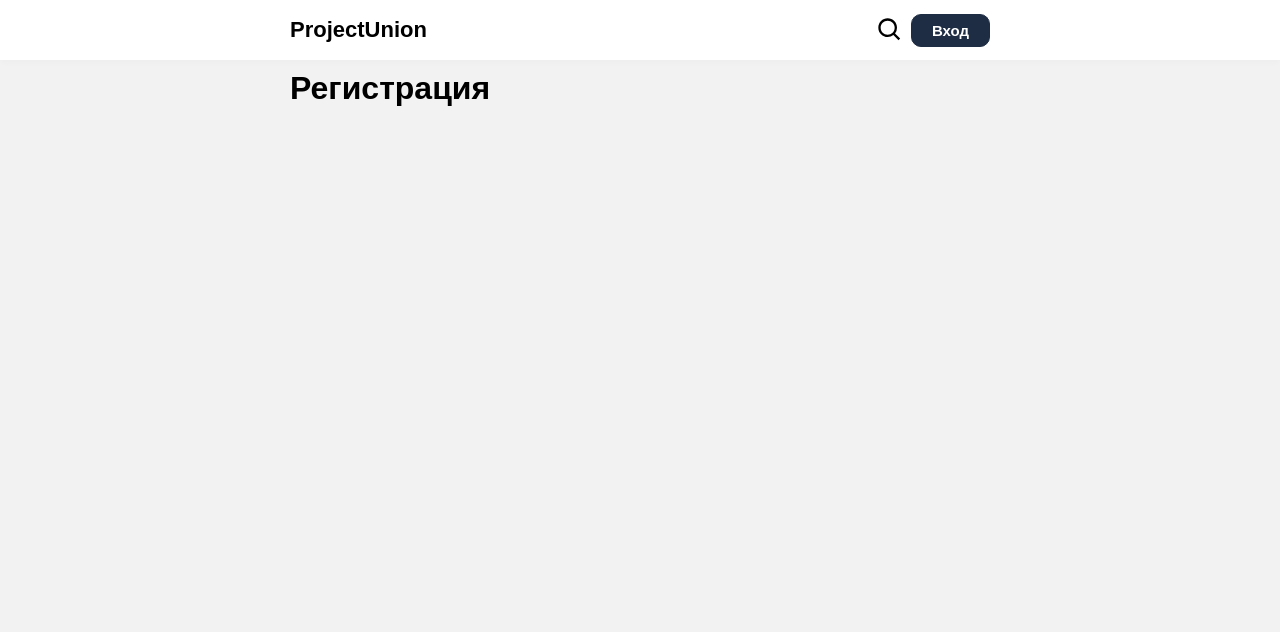
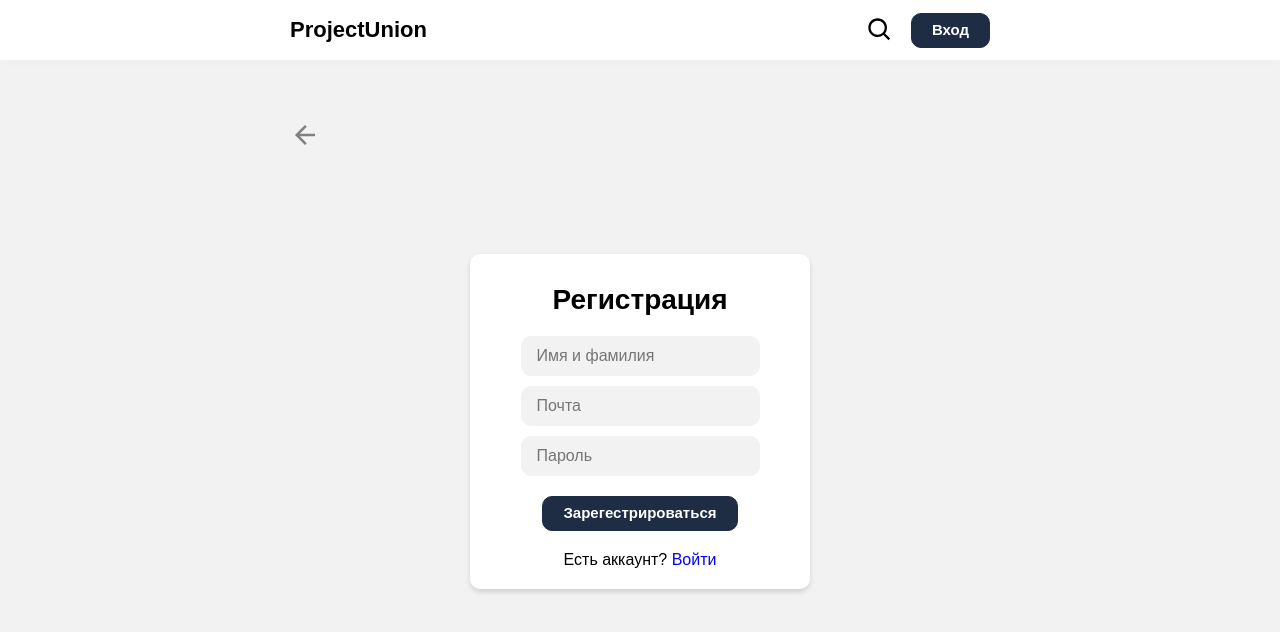
Before and after one commit to NovaLinea/project-frontend-nextjs, a Next.js app: page /signup in a window 1280 px wide. Shown: the top 632 px of the page. Built offline with nearby package versions, Linux system fonts and the light colour scheme.

Commit message:
Added signin and signup pages

```diff
--- a/components/Header/Header.module.scss
+++ b/components/Header/Header.module.scss
@@ -18,6 +18,7 @@
                 text-decoration: none;
                 font-size: 22px;
                 color: $app-black-color;
+                cursor: pointer;
             }
         }
 
@@ -30,6 +31,10 @@
 
             .search:hover, .notifications:hover {
                 opacity: 0.8;
+            }
+
+            Button {
+                margin-left: 10px;
             }
 
             .profile__icon {
--- a/components/MainLayout/MainLayout.module.scss
+++ b/components/MainLayout/MainLayout.module.scss
@@ -1,7 +1,7 @@
 @import "../../styles/vars";
 
 .content {
-    max-width: 700px;
+    max-width: $app-max-width;
     margin: 0 auto;
 }
 
--- a/components/UI/Button/Button.module.scss
+++ b/components/UI/Button/Button.module.scss
@@ -1,7 +1,9 @@
 @import "../../../styles/vars";
 
 .default {
-    padding: 7px 20px;
+    display: inline-block;
+    padding: 0 20px;
+    height: 35px;
     font-size: 15px;
     font-weight: bold;
     border: 1.5px solid $app-blue-color;
@@ -11,6 +13,12 @@
     -o-transition: all 0.1s ease-out;
     -webkit-transition: all 0.1s ease-out;
     transition: all 0.1s ease-out;
+}
+
+.default:before {
+    content: "";
+    vertical-align: middle;
+    height: 100%;
 }
 
 .fill {
--- a/components/UI/Input/Input.module.scss
+++ b/components/UI/Input/Input.module.scss
@@ -1,4 +1,4 @@
-@import "../../../styles/App.scss";
+@import "../../../styles/vars.scss";
 
 .Inpt {
     padding: 10px 15px;
--- a/components/UI/Input/index.jsx
+++ b/components/UI/Input/index.jsx
@@ -1,9 +1,7 @@
 import classes from './Input.module.scss'
 
-const Input = (props) => {
+export const Input = (props) => {
     return (
       <input className={classes.Inpt} {...props}/>
     );
 };
-
-export default Input;
--- a/pages/_app.js
+++ b/pages/_app.js
@@ -1,6 +1,6 @@
 import '../styles/globals.scss'
-import {useContext} from 'react'
-import {Context} from "../contexts/AuthContext";
+import { useContext } from 'react'
+import { Context } from "../contexts/AuthContext";
 import { Header } from '../components/Header';
 import { Sidebar } from '../components/Sidebar';
 import { MainLayout } from '../components/MainLayout';
--- a/pages/popular.js
+++ b/pages/popular.js
@@ -1,5 +1,4 @@
 import Head from 'next/head'
-
 
 export default function Popular() {
     return(
--- a/pages/signup.js
+++ b/pages/signup.js
@@ -1,14 +1,70 @@
+import { useState, useContext } from 'react'
+import { Context } from "../contexts/AuthContext";
 import Head from 'next/head'
+import Link from "next/link";
+import { useRouter } from 'next/router';
+import clsx from "clsx"
+import styles from "../styles/Signup.module.scss";
+import { IoMdArrowBack } from "react-icons/io";
+import { Input } from '../components/UI/Input';
+import { Button } from '../components/UI/Button';
 
 export default function Signup() {
-    return(
-        <div className='signin'>
+    const {store} = useContext(Context);
+    const router = useRouter();
+    const [name, setName] = useState('');
+    const [email, setEmail] = useState('');
+    const [password, setPassword] = useState('');
+
+    const signUp = () => {
+        if (name === '' || email === '' || password === '') {
+            //showSnackbar('Вы заполнили не все поля', 'error');
+        }
+        else {
+            store.signup(name, email, password);
+            setEmail('');
+            setName('');
+            setPassword('');
+        }
+	}
+
+    return (
+        <div className={styles.signup}>
             <Head>
 				<title>Регистрация</title>
 				<link rel="icon" href="/favicon.ico" />
 			</Head>
 
-            <h1>Регистрация</h1>
+            <Link href="/">
+                <IoMdArrowBack className={clsx(styles.back, 'fw-bold')} />
+            </Link>
+
+            <div className={styles.form}>
+                <h2>Регистрация</h2>
+
+                <Input
+                    value={name}
+                    onChange={e => setName(e.target.value)}
+                    placeholder='Имя и фамилия'
+                />
+                <br/>
+                <Input
+                    value={email}
+                    onChange={e => setEmail(e.target.value)}
+                    placeholder='Почта'
+                />
+                <br/>
+                <Input
+                    value={password}
+                    onChange={e => setPassword(e.target.value)}
+                    type='password'
+                    placeholder='Пароль'
+                />
+                <br/>
+                <Button mode='fill' onClick={signUp}>Зарегестрироваться</Button>
+
+                <p>Есть аккаунт? <span onClick={() => router.push("/signin")}>Войти</span></p>
+            </div>
         </div>
     );
 }
--- /dev/null
+++ b/styles/Signup.module.scss
@@ -0,0 +1,45 @@
+@import "./vars";
+@import "./briefClasses";
+
+
+.signup {
+    .back {
+        color: $app-grey-color;
+        text-decoration: none;
+        font-size: 30px;
+        padding-top: 50px;
+    }
+
+    .form {
+        background-color: $app-white-color;
+        max-width: 300px;
+        margin: 0 auto;
+        border-radius: $app-radius;
+        padding: 20px;
+        text-align: center;
+        margin-top: 100px;
+        box-shadow: $app-shadow;
+
+        h2 {
+            margin: 10px 0;
+            font-size: 28px;
+        }
+
+        Input {
+            margin-top: 10px;
+        }
+
+        Button {
+            margin-top: 20px;
+        }
+
+        p {
+            margin-top: 20px;
+
+            span {
+                color: #0000ff;
+                cursor: pointer;
+            }
+        }
+    }
+}
```
Also changed, not shown: pages/signin.js (+59 -2 lines), styles/Signin.module.scss (added, +45 -0 lines).
